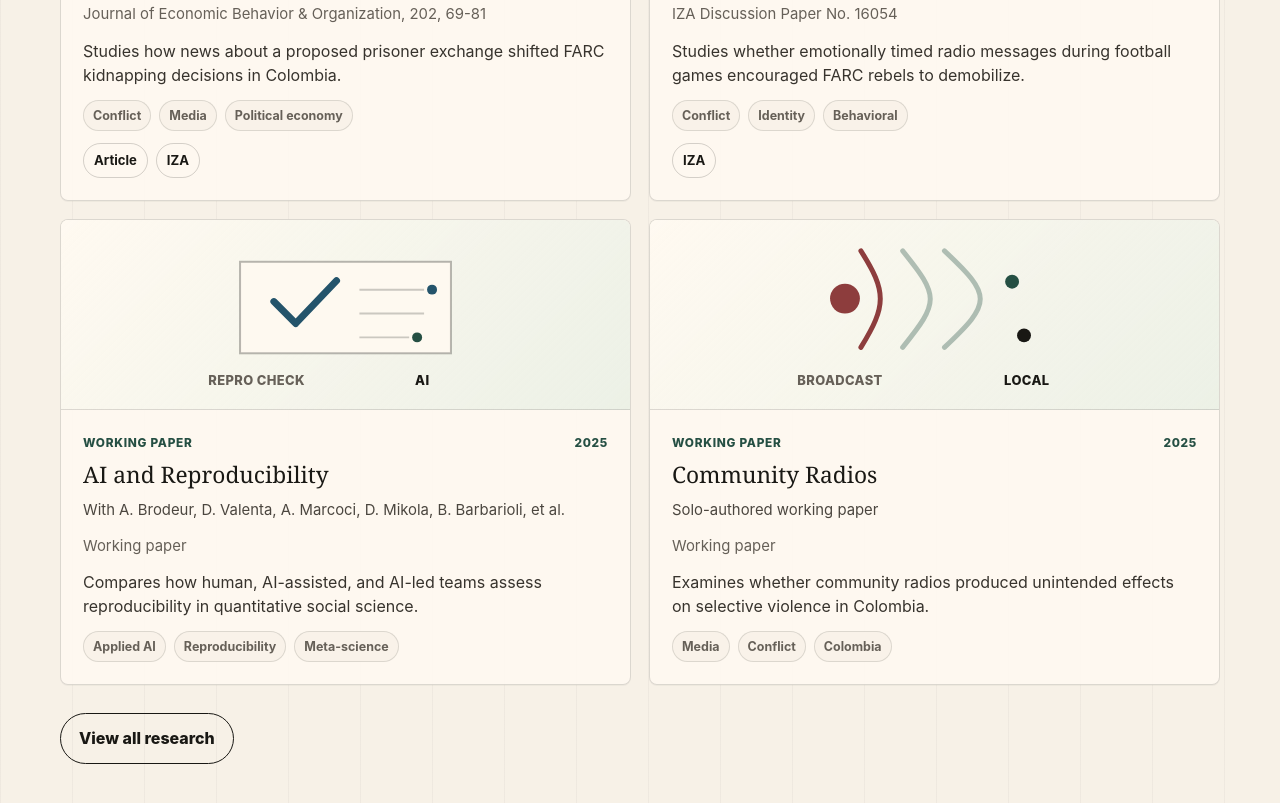
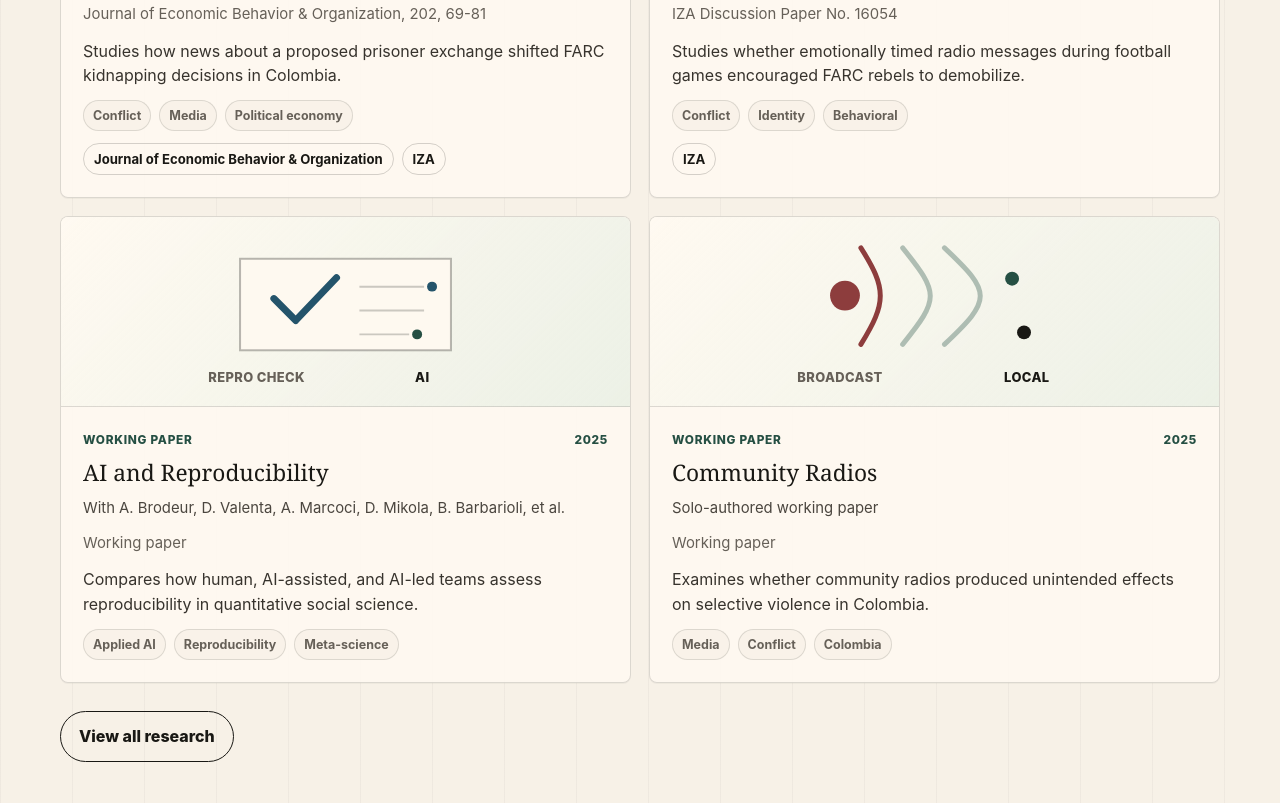
Before and after one commit to juposada93/posadaaparicio.com, a plain HTML site: page index.html in a window 1280 px wide. Shown: the part 2272-3075 px from the top of the page. Drawn offline with Linux system fonts and the light colour scheme.

Commit message:
Use journal names for publication links

```diff
--- a/assets/styles/site.css
+++ b/assets/styles/site.css
@@ -550,6 +550,7 @@ p {
 .paper-link {
   display: inline-flex;
   align-items: center;
+  max-width: 100%;
   min-height: 32px;
   padding: 6px 10px;
   border: 1px solid rgba(25, 24, 20, 0.18);
@@ -557,6 +558,7 @@ p {
   color: var(--ink);
   font-size: 0.82rem;
   font-weight: 750;
+  line-height: 1.15;
   text-decoration: none;
 }
 
--- a/data/research.js
+++ b/data/research.js
@@ -14,7 +14,7 @@ window.JPA_RESEARCH = [
     insight: "Agenda-setting can change the strategic value of violence, moving conflict actors across target types.",
     visual: { type: "news", accent: "#9c3f2f", label: "AH news", metric: "2002-2008" },
     links: [
-      { label: "Article", url: "https://doi.org/10.1016/j.jebo.2022.07.029" },
+      { label: "Journal of Economic Behavior & Organization", url: "https://doi.org/10.1016/j.jebo.2022.07.029" },
       { label: "IZA", url: "https://www.iza.org/publications/dp/13834/captivating-news-in-colombia" }
     ],
     featured: true
@@ -87,7 +87,7 @@ window.JPA_RESEARCH = [
     insight: "Makes replication review legible as an input into the publication record.",
     visual: { type: "audit", accent: "#5f6f2f", label: "Checked code", metric: "2026" },
     links: [
-      { label: "Economic Journal", url: "https://doi.org/10.1093/ej/ueag040" }
+      { label: "The Economic Journal", url: "https://doi.org/10.1093/ej/ueag040" }
     ],
     featured: false
   },
```
